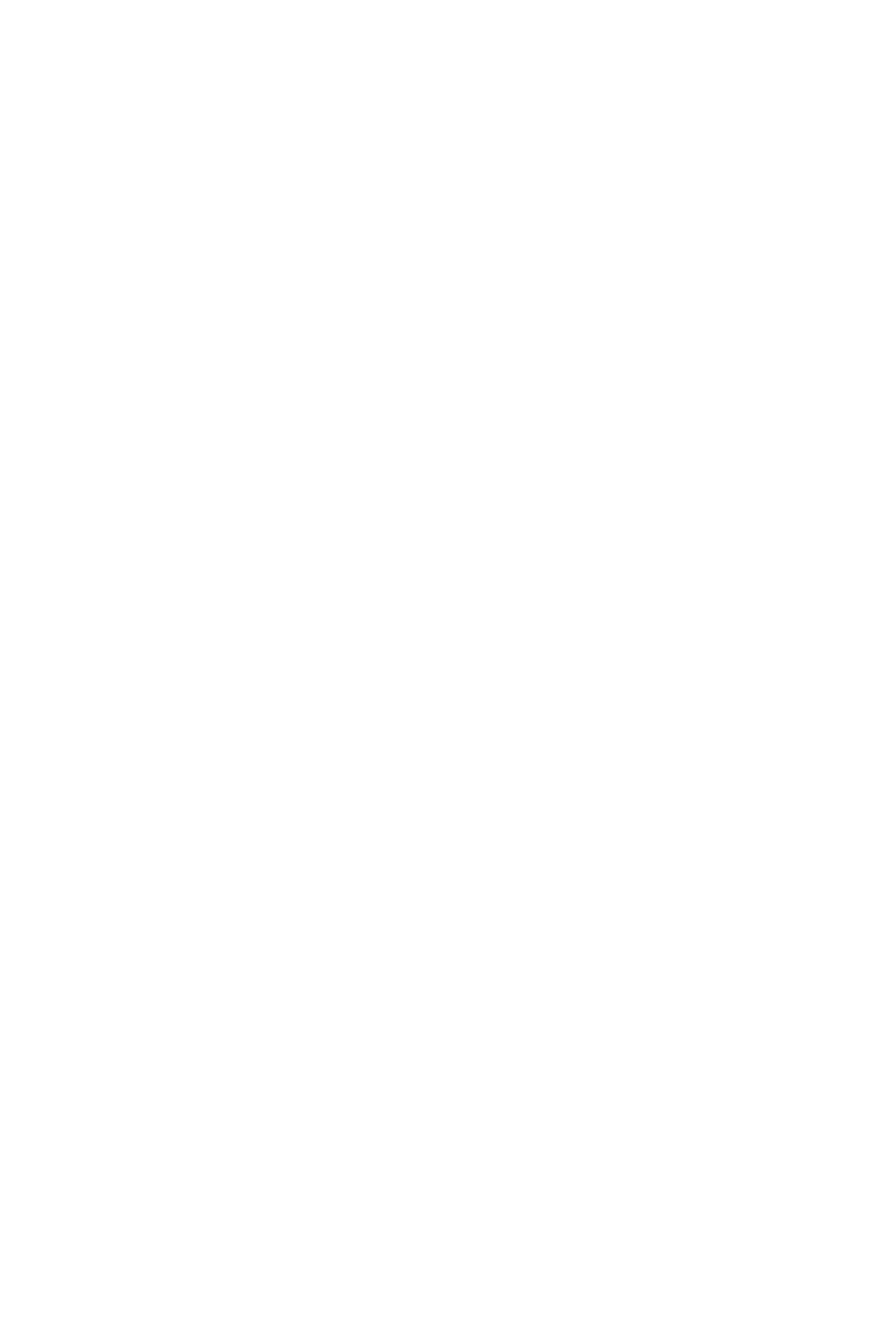
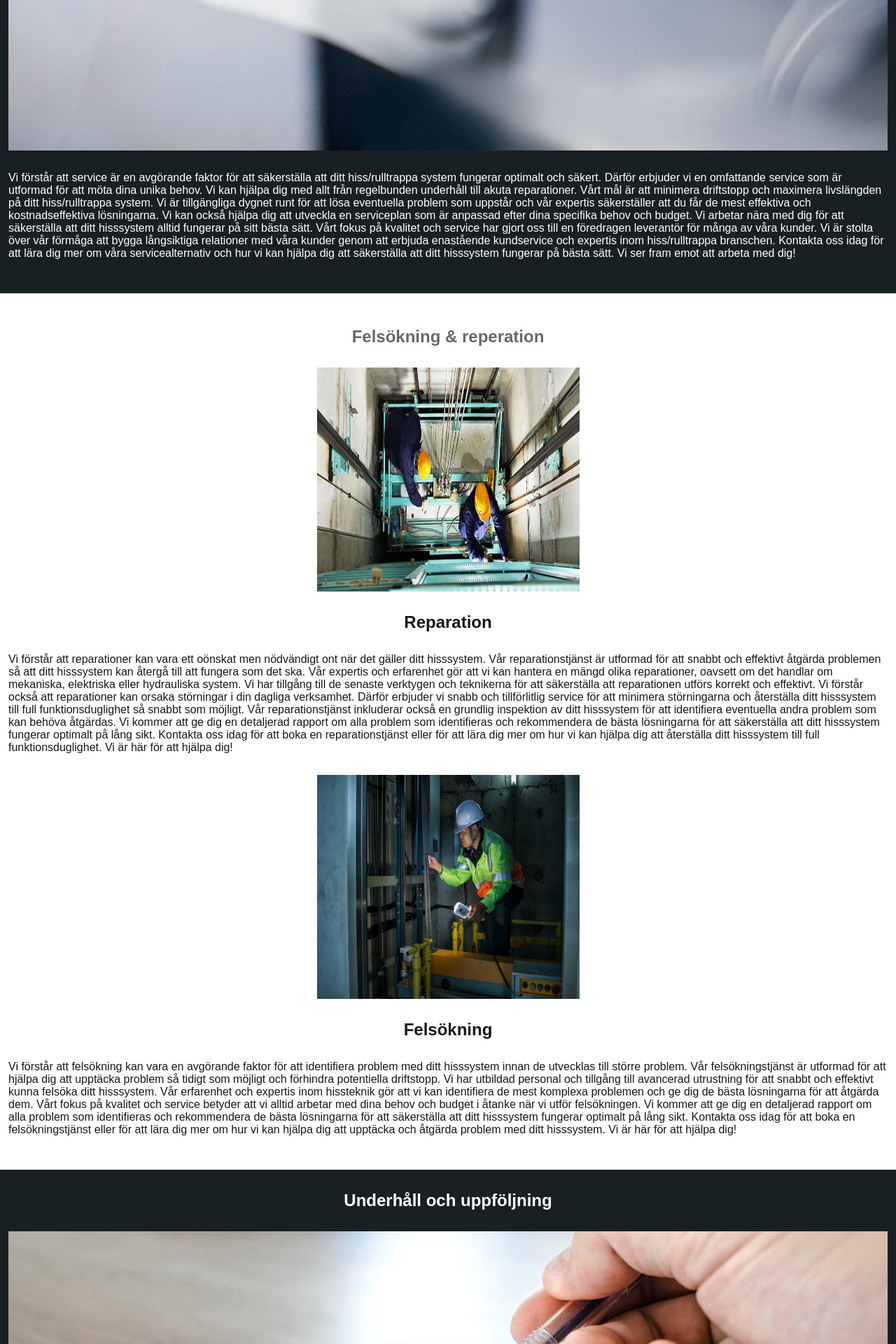
Before and after one commit to patrikyo/tayo, a Next.js app: page / in a window 1280 px wide. Shown: the part 2123-4043 px from the top of the page at 70% size. Before the commit the page ends 1543 px from the top, so only its background shows below. Built offline with nearby package versions, Linux system fonts and the light colour scheme.

Commit message:
Adds presentation components

```diff
--- a/src/app/page.tsx
+++ b/src/app/page.tsx
@@ -1,8 +1,9 @@
-import Image from "next/image";
 import styles from "./page.module.css";
 import Header from "./components/Header/Header";
 import HeroSection from "./components/HeroSection/HeroSection";
 import ServiceOverview from "./components/ServiceOverview/ServiceOverview";
+import StandardServiceSection from "./components/DetailedService/StandardServiceSection";
+import DiagnosticsSection from "./components/DiagnosticsSection/DiagnosticsSection";
 
 export default function Home() {
   return (
@@ -10,6 +11,36 @@ export default function Home() {
       <Header />
       <HeroSection />
       <ServiceOverview />
+      <section className={styles.serviceContainer}>
+        <h2 className={styles.serviceTitle}>Service</h2>
+        <StandardServiceSection
+          img="/handshake.jpg"
+          description="Vi förstår att service är en avgörande faktor för att säkerställa att ditt hiss/rulltrappa system fungerar optimalt och säkert. Därför erbjuder vi en omfattande service som är utformad för att möta dina unika behov. Vi kan hjälpa dig med allt från regelbunden underhåll till akuta reparationer. Vårt mål är att minimera driftstopp och maximera livslängden på ditt hiss/rulltrappa system. Vi är tillgängliga dygnet runt för att lösa eventuella problem som uppstår och vår expertis säkerställer att du får de mest effektiva och kostnadseffektiva lösningarna. Vi kan också hjälpa dig att utveckla en serviceplan som är anpassad efter dina specifika behov och budget. Vi arbetar nära med dig för att säkerställa att ditt hisssystem alltid fungerar på sitt bästa sätt. Vårt fokus på kvalitet och service har gjort oss till en föredragen leverantör för många av våra kunder. Vi är stolta över vår förmåga att bygga långsiktiga relationer med våra kunder genom att erbjuda enastående kundservice och expertis inom hiss/rulltrappa branschen. Kontakta oss idag för att lära dig mer om våra servicealternativ och hur vi kan hjälpa dig att säkerställa att ditt hisssystem fungerar på bästa sätt. Vi ser fram emot att arbeta med dig!"
+        />
+      </section>
+
+      <section className={styles.diagnosticsContainer}>
+        <h2 className={styles.reperationTitle}>Felsökning & reperation</h2>
+        <DiagnosticsSection
+          img="/repair.jpg"
+          title="Reparation"
+          description="Vi förstår att reparationer kan vara ett oönskat men nödvändigt ont när det gäller ditt hisssystem. Vår reparationstjänst är utformad för att snabbt och effektivt åtgärda problemen så att ditt hisssystem kan återgå till att fungera som det ska. Vår expertis och erfarenhet gör att vi kan hantera en mängd olika reparationer, oavsett om det handlar om mekaniska, elektriska eller hydrauliska system. Vi har tillgång till de senaste verktygen och teknikerna för att säkerställa att reparationen utförs korrekt och effektivt. Vi förstår också att reparationer kan orsaka störningar i din dagliga verksamhet. Därför erbjuder vi snabb och tillförlitlig service för att minimera störningarna och återställa ditt hisssystem till full funktionsduglighet så snabbt som möjligt. Vår reparationstjänst inkluderar också en grundlig inspektion av ditt hisssystem för att identifiera eventuella andra problem som kan behöva åtgärdas. Vi kommer att ge dig en detaljerad rapport om alla problem som identifieras och rekommendera de bästa lösningarna för att säkerställa att ditt hisssystem fungerar optimalt på lång sikt. Kontakta oss idag för att boka en reparationstjänst eller för att lära dig mer om hur vi kan hjälpa dig att återställa ditt hisssystem till full funktionsduglighet. Vi är här för att hjälpa dig!"
+        />
+        <DiagnosticsSection
+          img="/troubleshooting.jpg"
+          title="Felsökning"
+          description="Vi förstår att felsökning kan vara en avgörande faktor för att identifiera problem med ditt hisssystem innan de utvecklas till större problem. Vår felsökningstjänst är utformad för att hjälpa dig att upptäcka problem så tidigt som möjligt och förhindra potentiella driftstopp. Vi har utbildad personal och tillgång till avancerad utrustning för att snabbt och effektivt kunna felsöka ditt hisssystem. Vår erfarenhet och expertis inom hissteknik gör att vi kan identifiera de mest komplexa problemen och ge dig de bästa lösningarna för att åtgärda dem. Vårt fokus på kvalitet och service betyder att vi alltid arbetar med dina behov och budget i åtanke när vi utför felsökningen. Vi kommer att ge dig en detaljerad rapport om alla problem som identifieras och rekommendera de bästa lösningarna för att säkerställa att ditt hisssystem fungerar optimalt på lång sikt. Kontakta oss idag för att boka en felsökningstjänst eller för att lära dig mer om hur vi kan hjälpa dig att upptäcka och åtgärda problem med ditt hisssystem. Vi är här för att hjälpa dig!"
+        />
+      </section>
+
+      <section className={styles.maintenanceContainer}>
+        <h2 className={styles.serviceTitle}>Underhåll och uppföljning</h2>
+        <StandardServiceSection
+          img="/writingReport.jpg"
+          description="Underhåll och uppföljning är avgörande för att säkerställa att ditt hisssystem fungerar optimalt och förhindra potentiella driftstopp. Vi erbjuder skräddarsydda underhållstjänster som är utformade för att passa dina specifika behov och budget. Vårt underhållsprogram är utformat för att upprätthålla säkerheten och funktionaliteten hos ditt hisssystem genom regelbundna inspektioner och reparationer. Vi använder oss av de senaste verktygen och teknikerna för att säkerställa att ditt hisssystem hålls i gott skick och att eventuella problem upptäcks och åtgärdas i tid. Vi förstår också att varje hisssystem är unikt och därför erbjuder vi skräddarsydda underhållsplaner som är anpassade efter dina specifika behov. Vi kommer att utvärdera ditt hisssystem och ta hänsyn till faktorer som antal användare, användningsområde och ålder på utrustningen när vi utformar en plan som passar dina behov. Vi erbjuder också regelbunden uppföljning för att säkerställa att ditt hisssystem fortsätter att fungera optimalt. Vårt team kommer att kontakta dig regelbundet för att planera underhållsbesök och diskutera eventuella problem som du kan ha upptäckt. Vi kommer också att ge dig råd om de bästa lösningarna för att förbättra säkerheten och funktionaliteten hos ditt hisssystem. Kontakta oss idag för att boka en underhållstjänst eller för att lära dig mer om hur vi kan hjälpa dig att upprätthålla säkerheten och funktionaliteten hos ditt hisssystem på lång sikt."
+        />
+      </section>
+      <footer></footer>
     </div>
   );
 }
```
